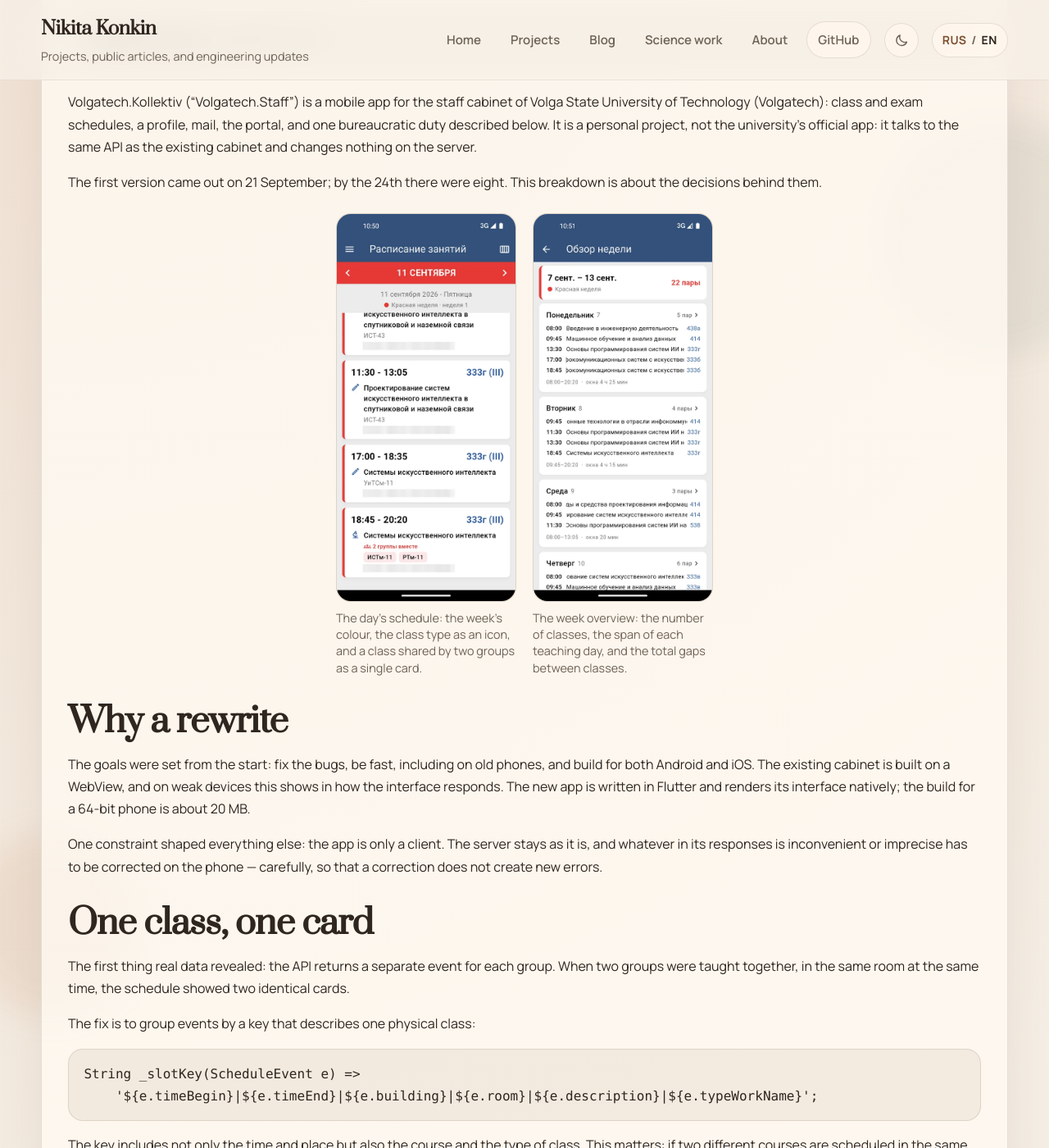
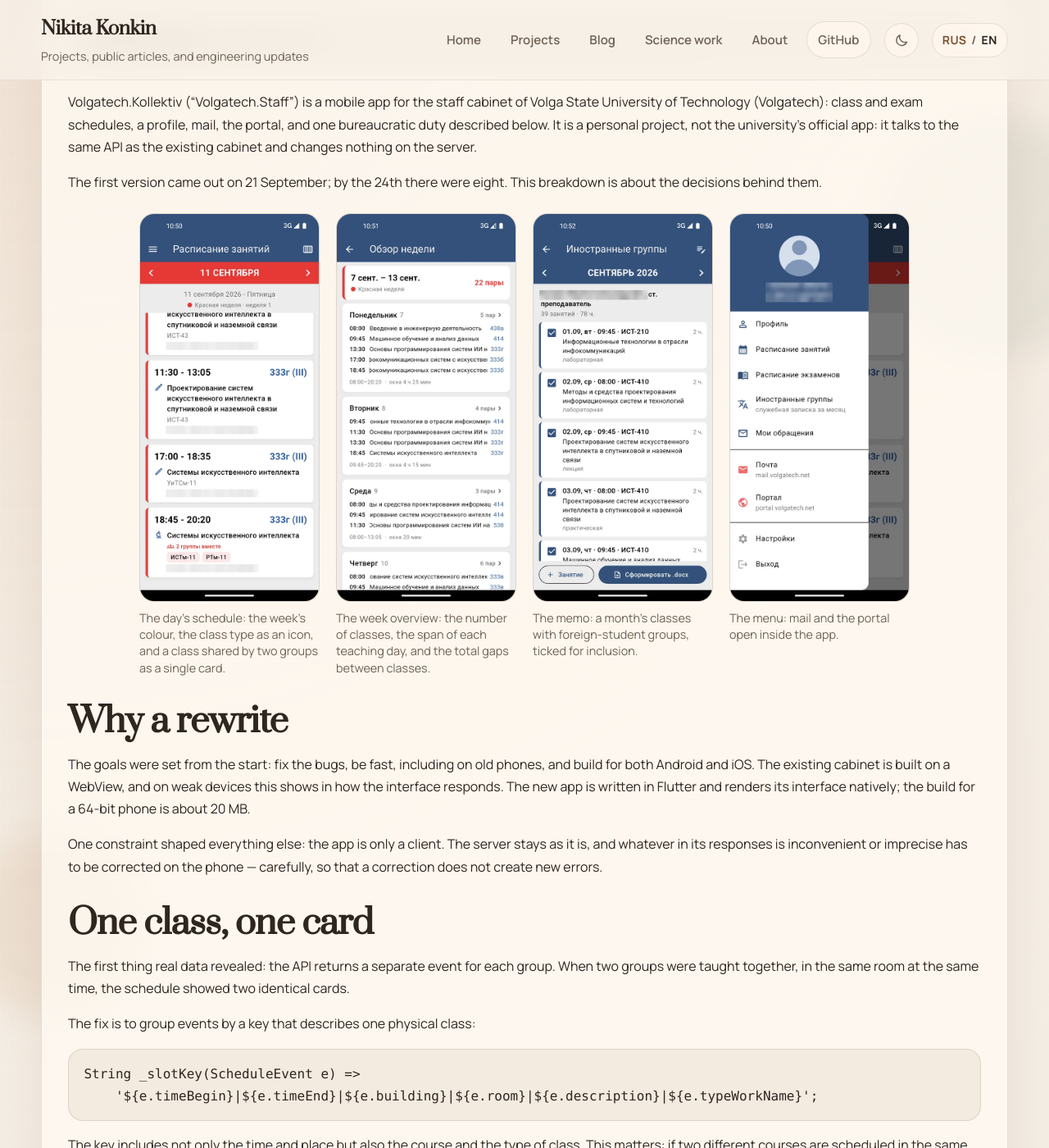
Before and after one commit to nikita-konkin/nikita-konkin.github.io, a Jekyll site: the page built from _articles/volgatech_corp/2026-09-26-volgatech-kollektiv-en.md, in a window 1280 px wide and 1400 px high, scrolled down 504 px. Shown: the whole window at 82% size. Built offline with Jekyll 4.4.1, drawn with Linux system fonts in a browser that asks for light colours; some of the changed text lies outside the part shown.

Commit message:
Put the Volgatech screenshots in one row; version the stylesheet URL
- All four screenshots now open the post as one row instead of a pair plus
  two singles: four across on desktop and tablet, 2x2 on a phone.
- .screens is a grid again, but sized by counting its children (:has)
  rather than auto-fit, which picks the column count from the 220px maximum
  and wraps four screens as three plus one at tablet width.
- main.css is linked with ?v=<build time>. A browser that had cached the
  stylesheet from an earlier build showed the screenshots at full 540px,
  because nothing told it the CSS had changed.

Co-Authored-By: Claude Opus 5.5 <noreply@anthropic.com>

```diff
--- a/_articles/volgatech_corp/2026-09-26-volgatech-kollektiv-en.md
+++ b/_articles/volgatech_corp/2026-09-26-volgatech-kollektiv-en.md
@@ -25,6 +25,8 @@ The first version came out on 21 September; by the 24th there were eight. This b
 <div class="screens">
 {% include screen.html src="/assets/volgatech_corp/schedule.webp" caption="The day's schedule: the week's colour, the class type as an icon, and a class shared by two groups as a single card." alt="Class schedule screen for 11 September with four classes; the last one is marked as two groups together" %}
 {% include screen.html src="/assets/volgatech_corp/week.webp" caption="The week overview: the number of classes, the span of each teaching day, and the total gaps between classes." alt="Week overview screen with a card per day, the number of classes and the length of gaps" %}
+{% include screen.html src="/assets/volgatech_corp/memo.webp" caption="The memo: a month's classes with foreign-student groups, ticked for inclusion." alt="The foreign groups screen for September 2026: a list of classes with checkboxes and a button that produces a .docx" %}
+{% include screen.html src="/assets/volgatech_corp/menu.webp" caption="The menu: mail and the portal open inside the app." alt="The app's side menu: profile, schedules, foreign groups, requests, mail, portal, settings and sign-out" %}
 </div>
 
 ## Why a rewrite
@@ -84,10 +86,6 @@ final _foreignGroup = RegExp(r'^[А-ЯЁA-Z][А-ЯЁа-яёA-Za-z]*-\d{3}$');
 
 Each such class becomes a table row of two hours; a class shared by several groups becomes one row; the last cell carries the month's total, such as "2/78". Classes can be unticked or added by hand, and course names shortened; the letterhead and signature are filled in once and remembered. During the first ten days of a month the previous month is selected by default — that is the month the memo is written for at that time.
 
-<div class="screens">
-{% include screen.html src="/assets/volgatech_corp/memo.webp" caption="The memo: a month's classes with foreign-student groups, ticked for inclusion." alt="The foreign groups screen for September 2026: a list of classes with checkboxes and a button that produces a .docx" %}
-</div>
-
 The result is a `.docx` file in the portal's own template, ready to share. The template was derived from a filled-in memo by a helper script: its fields are marked, the personal data is scrubbed, the table header repeats on every page, and rows are never split across a page break.
 
 ## A password that is not there
@@ -95,10 +93,6 @@ The result is a `.docx` file in the portal's own template, ready to share. The t
 The app stores the password nowhere. After sign-in, only the access and refresh tokens remain, in the operating system's secure storage. Mail and the portal open inside the app, but signing in to them happens on those sites themselves, and the app keeps only their session cookie, never the credentials. Optionally, the app locks behind a fingerprint or a PIN.
 
 One small detail from the same area shows how the client works. People often type their full corporate e-mail address into the login field, while the server expects only the account name. The app drops the domain, trims whitespace and lowercases the login — on its own side, asking nothing of the server.
-
-<div class="screens">
-{% include screen.html src="/assets/volgatech_corp/menu.webp" caption="The menu: mail and the portal open inside the app." alt="The app's side menu: profile, schedules, foreign groups, requests, mail, portal, settings and sign-out" %}
-</div>
 
 ## An update the phone refused to install
 
--- a/_layouts/default.html
+++ b/_layouts/default.html
@@ -46,7 +46,7 @@
     {% if page.lang == 'en' %}{% assign font_subset = 'latin' %}{% endif %}
     <link rel="preload" as="font" type="font/woff2" crossorigin href="{{ '/assets/fonts/manrope-' | append: font_subset | append: '.woff2' | relative_url }}">
     <link rel="preload" as="font" type="font/woff2" crossorigin href="{{ '/assets/fonts/prata-' | append: font_subset | append: '.woff2' | relative_url }}">
-    <link rel="stylesheet" href="{{ '/assets/css/main.css' | relative_url }}">
+    <link rel="stylesheet" href="{{ '/assets/css/main.css' | relative_url }}?v={{ site.time | date: '%s' }}">
 
     {% comment %} Runs before first paint: picks the theme (explicit choice beats the
     OS preference) and marks the document as scripted, so the collapsed mobile nav
--- a/assets/css/main.css
+++ b/assets/css/main.css
@@ -1339,21 +1339,34 @@ h4,
   background: rgba(var(--c-accent), 0.08);
 }
 
-/* Screenshot rows (_includes/screen.html): phone captures side by side, two
-   across on a phone, each with a short caption underneath. */
+/* Screenshot rows (_includes/screen.html): phone captures side by side, each
+   with a short caption underneath. Two columns by default, so four screens
+   read as 2x2 on a phone; on a wide screen the row gets one column per
+   screen. Counting children beats auto-fit here: auto-fit sizes its column
+   count by the 220px maximum and would leave three-plus-one at tablet width. */
 .prose .screens {
-  display: flex;
-  flex-wrap: wrap;
+  display: grid;
+  grid-template-columns: repeat(2, minmax(0, 220px));
   justify-content: center;
   gap: 1.25rem;
   margin: 1.5rem 0 1.75rem;
 }
 
-/* Half the row minus the gap, capped: a grid with auto-fit would size its
-   column count by the 220px maximum and fall to one column on a phone. */
+.prose .screens:has(> .screen:only-child) {
+  grid-template-columns: minmax(0, 220px);
+}
+
+@media (min-width: 720px) {
+  .prose .screens:has(> .screen:nth-child(3)) {
+    grid-template-columns: repeat(3, minmax(0, 220px));
+  }
+
+  .prose .screens:has(> .screen:nth-child(4)) {
+    grid-template-columns: repeat(4, minmax(0, 220px));
+  }
+}
+
 .prose .screen {
-  flex: 0 1 calc((100% - 1.25rem) / 2);
-  max-width: 220px;
   margin: 0;
 }
 
```
Also changed, not shown: _articles/volgatech_corp/2026-09-26-volgatech-kollektiv.md (+2 -8 lines).
